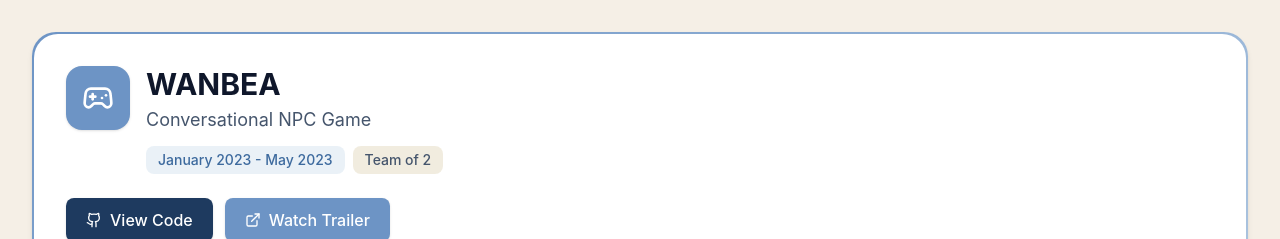
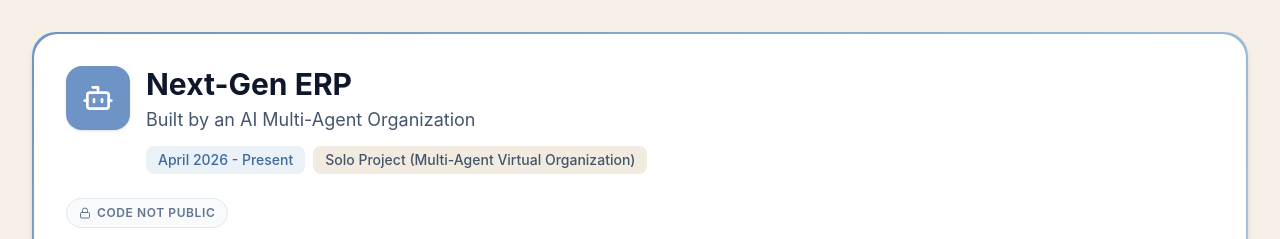
Before and after one commit to skirenekim/profile-webpage, a React (Vite) app: page / in a window 1280 px wide. Both pictures are taken after a click on the button "Projects". Shown: the part 561-800 px from the top of the page. Built offline with nearby package versions, Linux system fonts and the light colour scheme; what @react-pdf/renderer would draw is missing.

Commit message:
Update site: projects.tsx

```diff
--- a/src/app/components/projects.tsx
+++ b/src/app/components/projects.tsx
@@ -1,11 +1,54 @@
 import { motion } from 'motion/react';
-import { Code, ExternalLink, Github, Gamepad2 } from 'lucide-react';
+import { Code, ExternalLink, Github, Gamepad2, Bot, Lock } from 'lucide-react';
 
-const personalProject = {
+type Project = {
+  title: string;
+  subtitle: string;
+  period: string;
+  team: string;
+  icon: typeof Gamepad2;
+  objective: string | string[];
+  approach: string | string[];
+  outcome: string;
+  contributions: string[];
+  contributionsLabel?: string;
+  techStack: string[];
+  codeLink?: string;
+  codeStatus?: 'private' | 'not-public';
+  trailerLink?: string;
+};
+
+const projects: Project[] = [
+  {
+    title: 'Next-Gen ERP',
+    subtitle: 'Built by an AI Multi-Agent Organization',
+    period: 'April 2026 - Present',
+    team: 'Solo Project (Multi-Agent Virtual Organization)',
+    icon: Bot,
+    objective: [
+      'Rebuild a next-generation ERP tailored to the packaging manufacturing domain on a modern architecture.',
+      'Preserve industry-specific domain knowledge while replacing a legacy Windows desktop C/S system.',
+    ],
+    approach: [
+      'Re-express legacy domain knowledge on a modern foundation that separates product definition from rules, preserves historical transaction state, and treats exceptions as first-class signals.',
+      'Scale a solo developer into a full cross-functional org via a Claude Code multi-agent system under a Staff → Manager → CEO approval pipeline.',
+      'Run the platform on AWS + Kubernetes with a managed workflow engine and analytics read model to sustain end-to-end operations alone.',
+    ],
+    outcome:
+      'In progress — foundational design and governance in place; core modeling and API design underway.',
+    contributions: [
+      'Targeting direct sales and deployment to packaging manufacturers as the end goal of the project.',
+    ],
+    contributionsLabel: 'Next Milestone',
+    techStack: ['Git', 'AWS', 'PostgreSQL', 'LLM', 'Claude'],
+    codeStatus: 'not-public',
+  },
+  {
     title: 'WANBEA',
     subtitle: 'Conversational NPC Game',
     period: 'January 2023 - May 2023',
     team: 'Team of 2',
+    icon: Gamepad2,
     objective:
       'Designed to provide emotional support and a sense of companionship for users experiencing psychological distress or suicidal ideation.',
     approach:
@@ -19,7 +62,24 @@ const personalProject = {
     techStack: ['C#', 'Unity', 'PyTorch', 'XLNet', 'NLP'],
     codeLink: 'https://drive.google.com/drive/folders/1v6dRpyBxNHmTCUJePssodrz8VAQVHD1l?usp=share_link',
     trailerLink: 'https://www.youtube.com/watch?feature=shared&v=aPyvwndMICs',
-};
+  },
+];
+
+function TextBlock({ content }: { content: string | string[] }) {
+  if (Array.isArray(content)) {
+    return (
+      <ul className="space-y-2">
+        {content.map((line, i) => (
+          <li key={i} className="text-slate-700 text-sm leading-relaxed flex items-start">
+            <span className="w-1.5 h-1.5 bg-[#6D94C5] rounded-full mt-[0.45rem] mr-2 flex-shrink-0" />
+            <span>{line}</span>
+          </li>
+        ))}
+      </ul>
+    );
+  }
+  return <p className="text-slate-700 text-sm leading-relaxed">{content}</p>;
+}
 
 export function Projects() {
   return (
@@ -35,40 +95,46 @@ export function Projects() {
         <p className="text-slate-600">Independent work and creative initiatives</p>
       </motion.div>
 
+      {projects.map((project, projectIdx) => {
+        const Icon = project.icon;
+        return (
           <motion.div
+            key={project.title}
             initial={{ opacity: 0, y: 30 }}
             animate={{ opacity: 1, y: 0 }}
-        transition={{ delay: 0.2 }}
+            transition={{ delay: 0.2 + projectIdx * 0.1 }}
             className="relative overflow-hidden bg-gradient-to-br from-[#6D94C5] to-[#CBDCEB] rounded-3xl p-0.5 shadow-md"
           >
             <div className="bg-white rounded-3xl p-8">
               {/* Header with Icon */}
               <div className="flex items-start gap-4 mb-6">
                 <div className="w-16 h-16 bg-[#6D94C5] rounded-2xl flex items-center justify-center shadow-sm">
-              <Gamepad2 className="w-8 h-8 text-white" />
+                  <Icon className="w-8 h-8 text-white" />
                 </div>
 
                 <div className="flex-1">
                   <h3 className="text-3xl font-bold text-slate-900 mb-1">
-                {personalProject.title}
+                    {project.title}
                   </h3>
-              <p className="text-lg text-slate-600 mb-3">{personalProject.subtitle}</p>
+                  <p className="text-lg text-slate-600 mb-3">{project.subtitle}</p>
 
                   <div className="flex flex-wrap gap-2">
                     <span className="px-3 py-1 bg-[#CBDCEB]/40 text-[#3d6a9e] rounded-lg text-sm font-medium">
-                  {personalProject.period}
+                      {project.period}
                     </span>
                     <span className="px-3 py-1 bg-[#E8DFCA]/60 text-slate-600 rounded-lg text-sm font-medium">
-                  {personalProject.team}
+                      {project.team}
                     </span>
                   </div>
                 </div>
               </div>
 
               {/* Action Buttons */}
+              {(project.codeLink || project.trailerLink || project.codeStatus) && (
                 <div className="flex flex-wrap gap-3 mb-6">
+                  {project.codeLink && (
                     <a
-              href={personalProject.codeLink}
+                      href={project.codeLink}
                       target="_blank"
                       rel="noopener noreferrer"
                       className="flex items-center gap-2 px-5 py-2.5 bg-[#1e3a5f] text-white rounded-lg hover:bg-[#2d4e6e] transition-all hover:scale-105 font-medium shadow-sm"
@@ -76,8 +142,10 @@ export function Projects() {
                       <Github className="w-4 h-4" />
                       View Code
                     </a>
+                  )}
+                  {project.trailerLink && (
                     <a
-              href={personalProject.trailerLink}
+                      href={project.trailerLink}
                       target="_blank"
                       rel="noopener noreferrer"
                       className="flex items-center gap-2 px-5 py-2.5 bg-[#6D94C5] text-white rounded-lg hover:bg-[#5882b0] transition-all hover:scale-105 font-medium shadow-sm"
@@ -85,7 +153,15 @@ export function Projects() {
                       <ExternalLink className="w-4 h-4" />
                       Watch Trailer
                     </a>
+                  )}
+                  {project.codeStatus === 'not-public' && (
+                    <span className="inline-flex items-center gap-1.5 self-center px-3 py-1.5 bg-slate-50 text-slate-500 text-xs font-semibold uppercase tracking-wider rounded-full border border-slate-200">
+                      <Lock className="w-3 h-3" />
+                      Code Not Public
+                    </span>
+                  )}
                 </div>
+              )}
 
               {/* Content Grid */}
               <div className="grid md:grid-cols-2 gap-4 mb-6">
@@ -94,9 +170,7 @@ export function Projects() {
                     <span className="w-2 h-2 bg-[#6D94C5] rounded-full"></span>
                     Objective
                   </h4>
-              <p className="text-slate-700 text-sm leading-relaxed">
-                {personalProject.objective}
-              </p>
+                  <TextBlock content={project.objective} />
                 </div>
 
                 <div className="bg-[#E8DFCA]/40 rounded-xl p-5 border border-[#E8DFCA]">
@@ -104,9 +178,7 @@ export function Projects() {
                     <span className="w-2 h-2 bg-[#5882b0] rounded-full"></span>
                     Approach
                   </h4>
-              <p className="text-slate-700 text-sm leading-relaxed">
-                {personalProject.approach}
-              </p>
+                  <TextBlock content={project.approach} />
                 </div>
 
                 <div className="bg-[#CBDCEB]/20 rounded-xl p-5 border border-[#CBDCEB]">
@@ -115,17 +187,17 @@ export function Projects() {
                     Outcome
                   </h4>
                   <p className="text-slate-700 text-sm leading-relaxed">
-                {personalProject.outcome}
+                    {project.outcome}
                   </p>
                 </div>
 
                 <div className="bg-[#F5EFE6] rounded-xl p-5 border border-[#E8DFCA]">
                   <h4 className="font-semibold text-slate-900 mb-3 flex items-center gap-2">
                     <span className="w-2 h-2 bg-[#6D94C5] rounded-full"></span>
-                Key Contributions
+                    {project.contributionsLabel ?? 'Key Contributions'}
                   </h4>
                   <ul className="space-y-2">
-                {personalProject.contributions.map((contribution, idx) => (
+                    {project.contributions.map((contribution, idx) => (
                       <li
                         key={idx}
                         className="text-slate-700 text-sm leading-relaxed flex items-start"
@@ -142,7 +214,7 @@ export function Projects() {
               <div className="bg-[#F5EFE6] rounded-xl p-5 border border-[#E8DFCA]">
                 <h4 className="font-semibold text-slate-900 mb-3">Tech Stack</h4>
                 <div className="flex flex-wrap gap-2">
-              {personalProject.techStack.map((tech) => (
+                  {project.techStack.map((tech) => (
                     <span
                       key={tech}
                       className="px-4 py-2 bg-white text-slate-700 rounded-lg text-sm font-medium shadow-sm border border-[#E8DFCA] hover:border-[#6D94C5] hover:text-[#6D94C5] transition-colors"
@@ -154,6 +226,8 @@ export function Projects() {
               </div>
             </div>
           </motion.div>
+        );
+      })}
     </div>
   );
 }
```
Lines whose indentation alone changed are shown as unchanged.
